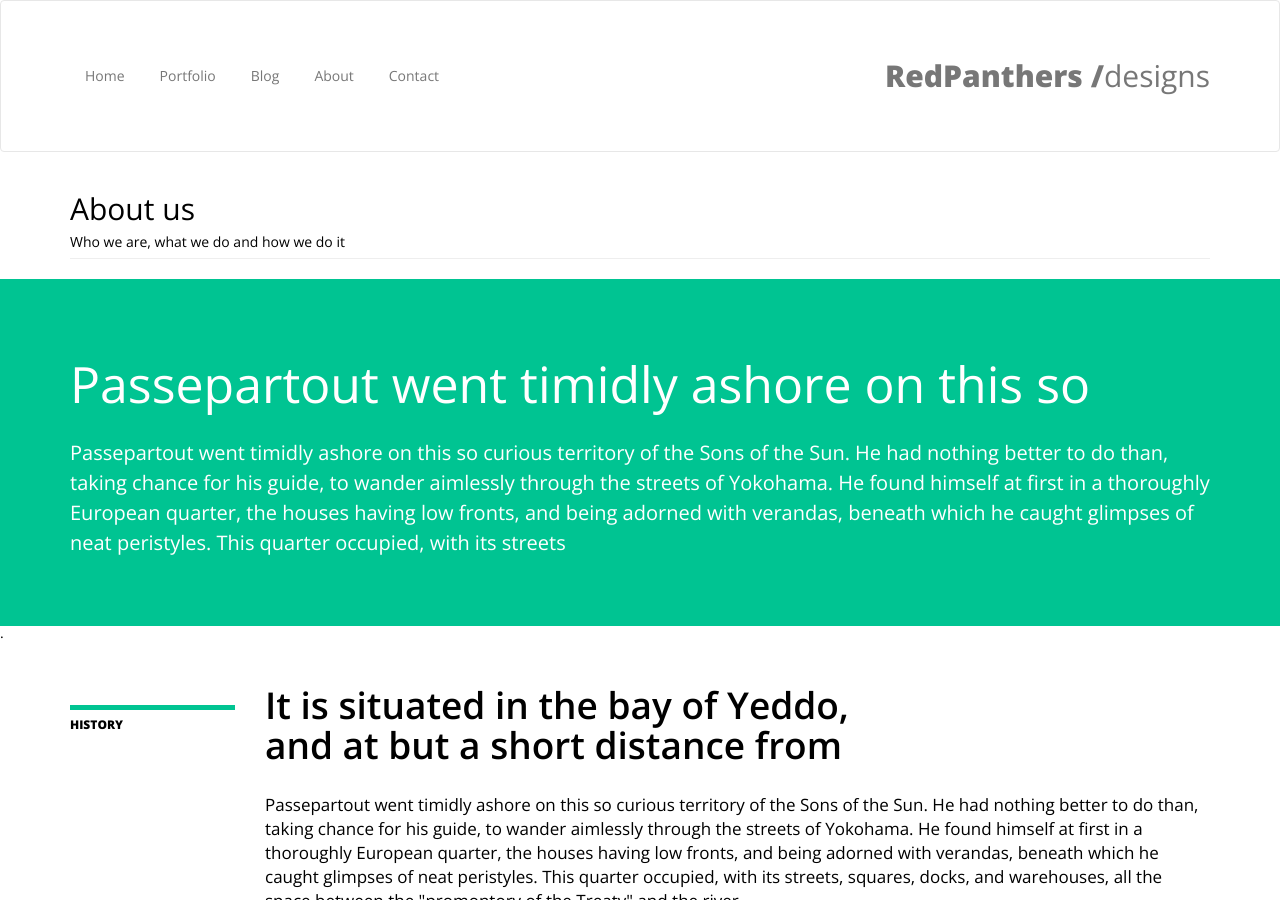
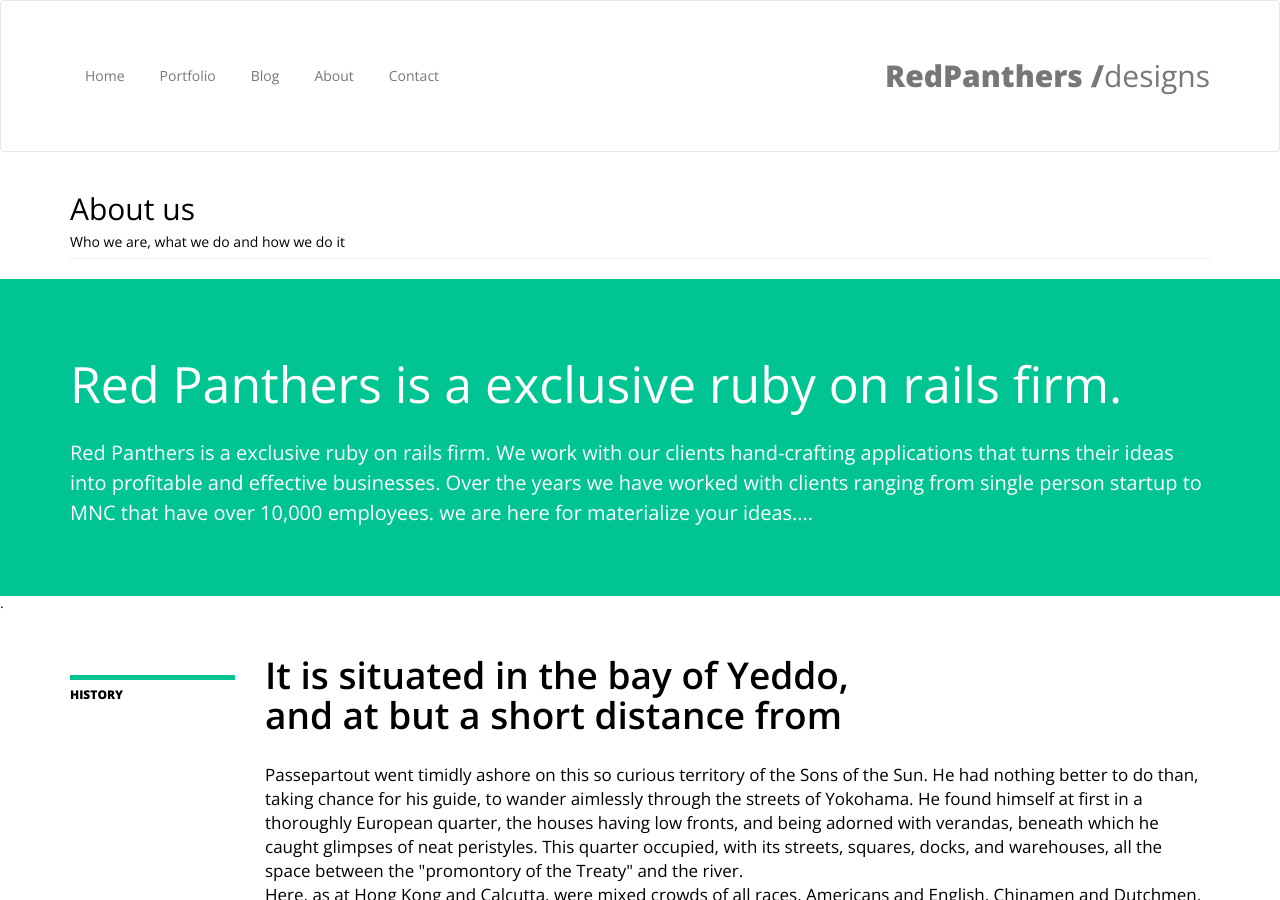
Before and after one commit to redpanthers-design/redpanthers-design, a Jekyll site: the page built from about.html, in a window 1280 px wide and 900 px high. Built offline with Jekyll 4.4.1, drawn with Linux system fonts in a browser that asks for light colours; nearby versions of some CDN libraries.

Commit message:
add about information

```diff
--- a/about.html
+++ b/about.html
@@ -21,14 +21,10 @@ title: About | Redpanthers
     <div class="row">
       <div class="col-md-12">
         <h2>
-          Passepartout went timidly ashore on this so
+          Red Panthers is a exclusive ruby on rails  firm.
         </h2>
         <p>
-          Passepartout went timidly ashore on this so curious territory of the Sons of the Sun.
-          He had nothing better to do than, taking chance for his guide, to wander aimlessly through
-          the streets of Yokohama. He found himself at first in a thoroughly European quarter, the houses
-          having low fronts, and being adorned with verandas, beneath which he caught glimpses of neat peristyles.
-          This quarter occupied, with its streets
+           Red Panthers is a exclusive ruby on rails  firm. We work with our clients hand-crafting applications that turns their ideas into profitable and effective businesses. Over the years we have worked with clients ranging from single person startup to MNC that have over 10,000 employees. we are here for materialize your ideas....
         </p>
       </div>
     </div>
```
